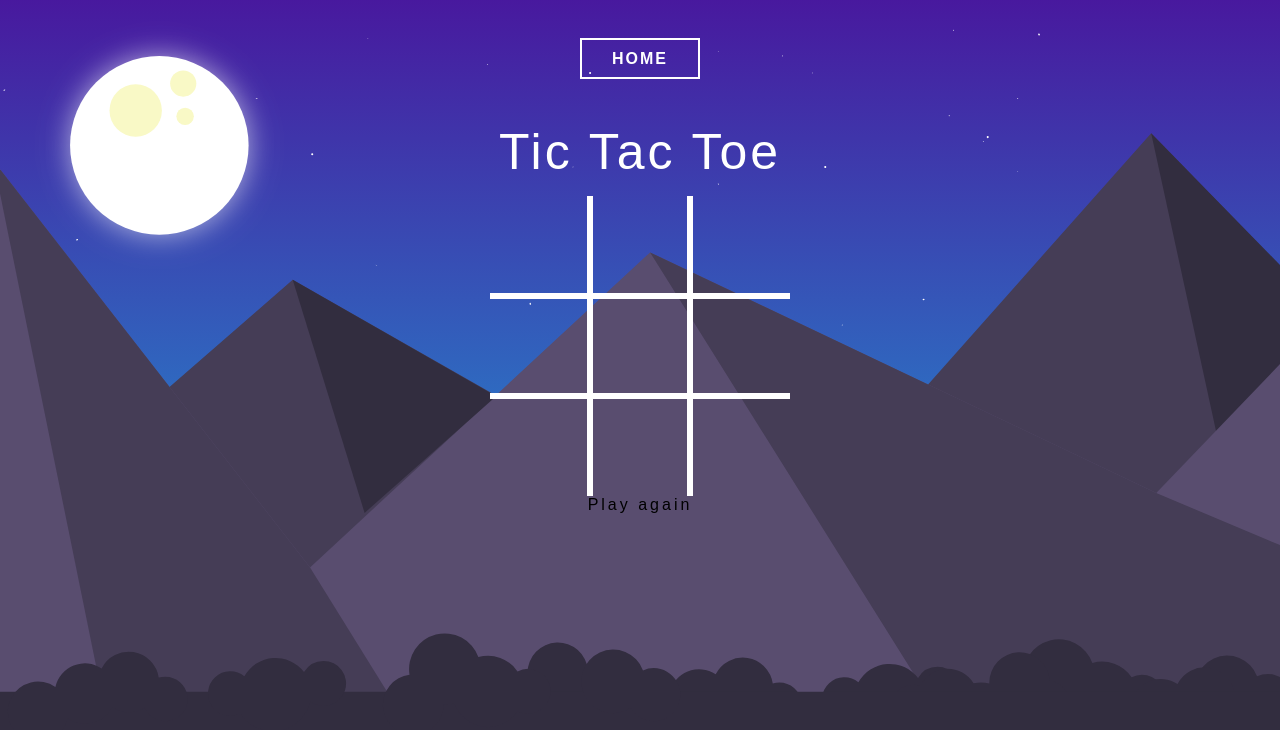
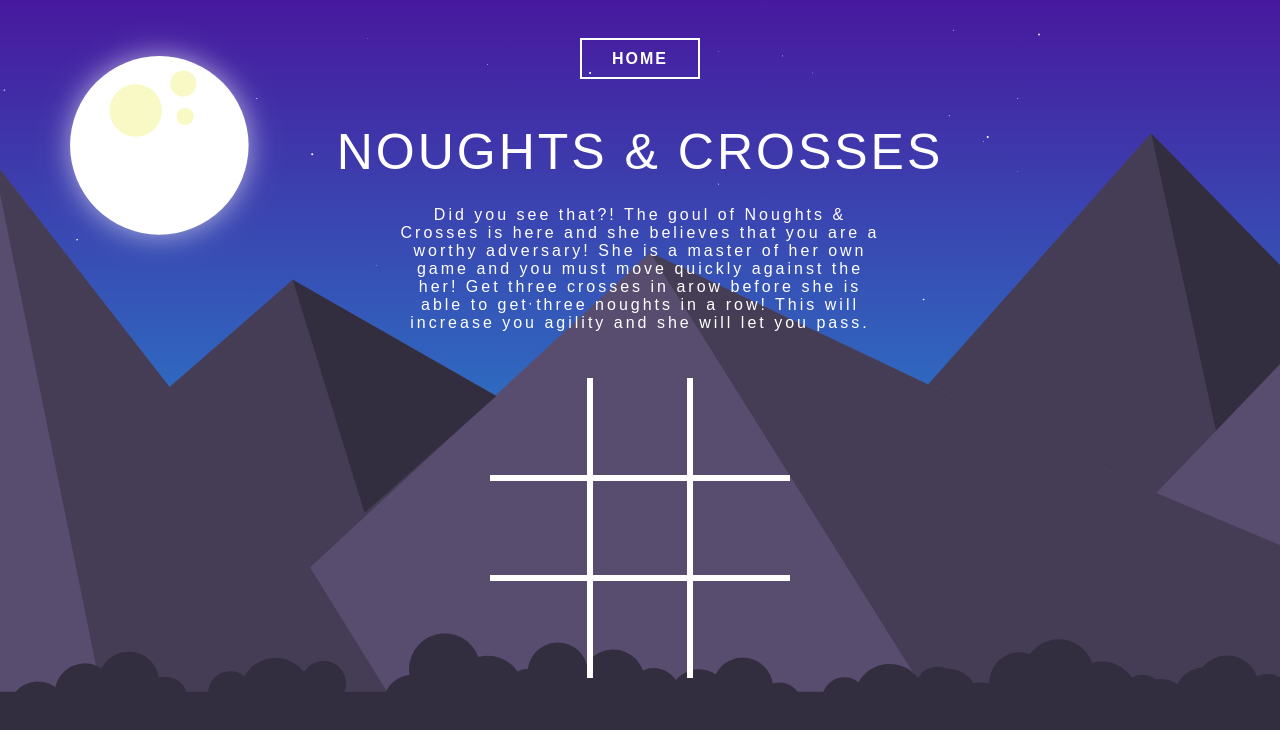
Before and after one commit to Bgorson/project3, a React (Create React App) app in the folder client/: page /miniGame3 in a window 1280 px wide. Shown: the top 730 px of the page. Built offline with nearby package versions, Linux system fonts and the light colour scheme.

Commit message:
added mini game stories

```diff
--- a/client/src/components/minigame1/components/Instructions.js
+++ b/client/src/components/minigame1/components/Instructions.js
@@ -6,11 +6,14 @@ function ModalInstructions(props) {
     return(
         <Card className="instructions">
             <Typography variant="h3" component="h3">
-                CLICKY GAME
+                SPIRIT MEMORY
             </Typography>
+            <br/>
             <Typography component="p">
-                Click an image below to earn points. Don't click duplicates!
-                Earn more than 5 points to increase your stat!
+                Increase your strength on your voyage through Kingsthon Hallow! To do so,
+                you must remember each spirit you come across! But be warned! If you click
+                on the same spirit twice, the spirits will not let you pass and you will
+                not acquire the strength needed to face the Tower!
             </Typography>
         </Card>
     )
--- a/client/src/components/minigame1/components/Navbar.js
+++ b/client/src/components/minigame1/components/Navbar.js
@@ -10,11 +10,11 @@ class NavbarInfo extends Component {
         return (
             <Card className="score">
                 <CardContent>
-                    <Typography>
+                    <Typography variant="h4" component="h4">
                         Score: {this.props.score}
                     </Typography>
-
-                    <Typography>
+                    <br/>
+                    <Typography variant="h4" component="h4">
                         Top Score:{this.props.topScore}
                     </Typography>
                 </CardContent>
--- a/client/src/components/minigame2/CardFlip.js
+++ b/client/src/components/minigame2/CardFlip.js
@@ -101,7 +101,9 @@ class MiniGame2 extends PureComponent {
   render() {
     return (
       <div>
-        <h2>MATCH THE CARDS</h2>
+        <h2>PEDAL PICKER</h2>
+        <p className="instruct-2">Increase your magic on your voyage through Kingsthon Hallow! To do so, you must match
+          each flower with its twin. If you can’t match the twins, then you will not receive the magic. </p>
         <Header restartGame={this.restartGame} />
         {this.isGameOver() ? (
         <GameOver
--- a/client/src/components/minigame2/css/stylesheet.css
+++ b/client/src/components/minigame2/css/stylesheet.css
@@ -21,6 +21,10 @@ body {
     color: #fff;
   }
 
+  .instruct-2 {
+    color: #FFFFFF;
+    margin: 10px 350px;
+  }
   .grid-item {
     border: 1px solid rgba(0, 0, 0, 0.8);
   }
--- a/client/src/components/minigame3/components/MiniGame3.js
+++ b/client/src/components/minigame3/components/MiniGame3.js
@@ -90,10 +90,16 @@ class MiniGame3 extends Component {
     render() {
         return (
           <div id="game">
+
+              <div id="head">NOUGHTS & CROSSES</div>
+              <p className="instruct-2">Did you see that?! The goul of Noughts & Crosses is here
+                  and she believes that you are a worthy adversary! She is a
+                  master of her own game and you must move quickly against the her!
+                  Get three crosses in arow before she is able to get three noughts in
+                  a row! This will increase you agility and she will let you pass.</p>
+              <br/>
               <div id="status">{this.state.winnerLine}</div>
-              <div id="head">
-                  Tic Tac Toe
-              </div>
+              <br/>
               <div id="board" onClick={(e)=>this.clicked(e.target)}>
                   <div className="square" data-square="0"></div>
                   <div className="square" data-square="1"></div>
@@ -105,7 +111,7 @@ class MiniGame3 extends Component {
                   <div className="square" data-square="7"></div>
                   <div className="square" data-square="8"></div>
               </div>
-              <div id="button"> Play again</div>
+
           </div>
         );
       }
--- a/client/src/components/minigame3/components/game.css
+++ b/client/src/components/minigame3/components/game.css
@@ -59,10 +59,6 @@
       border-right: 0;
   }
 
-  /* h1{
-    color: #fff;
-  } */
-
   .won{
     color: #1EFE62;
   }
```
